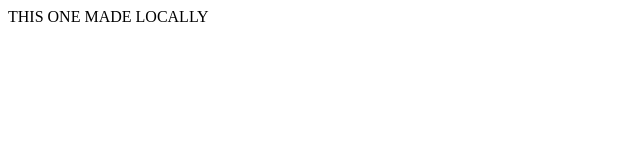
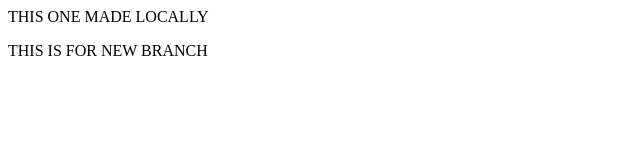
Before and after one commit to Harshal-Mantri/localrepo, a plain HTML site: page index.html in a window 1280 px wide. Shown: the whole page, without its empty margins (0-640 px from the left). Drawn offline with Linux system fonts and the light colour scheme.

Commit message:
new feature1

```diff
--- a/index.html
+++ b/index.html
@@ -1 +1,2 @@
 <p>THIS ONE MADE LOCALLY</p>
+<p>THIS IS FOR NEW BRANCH</p>
```
